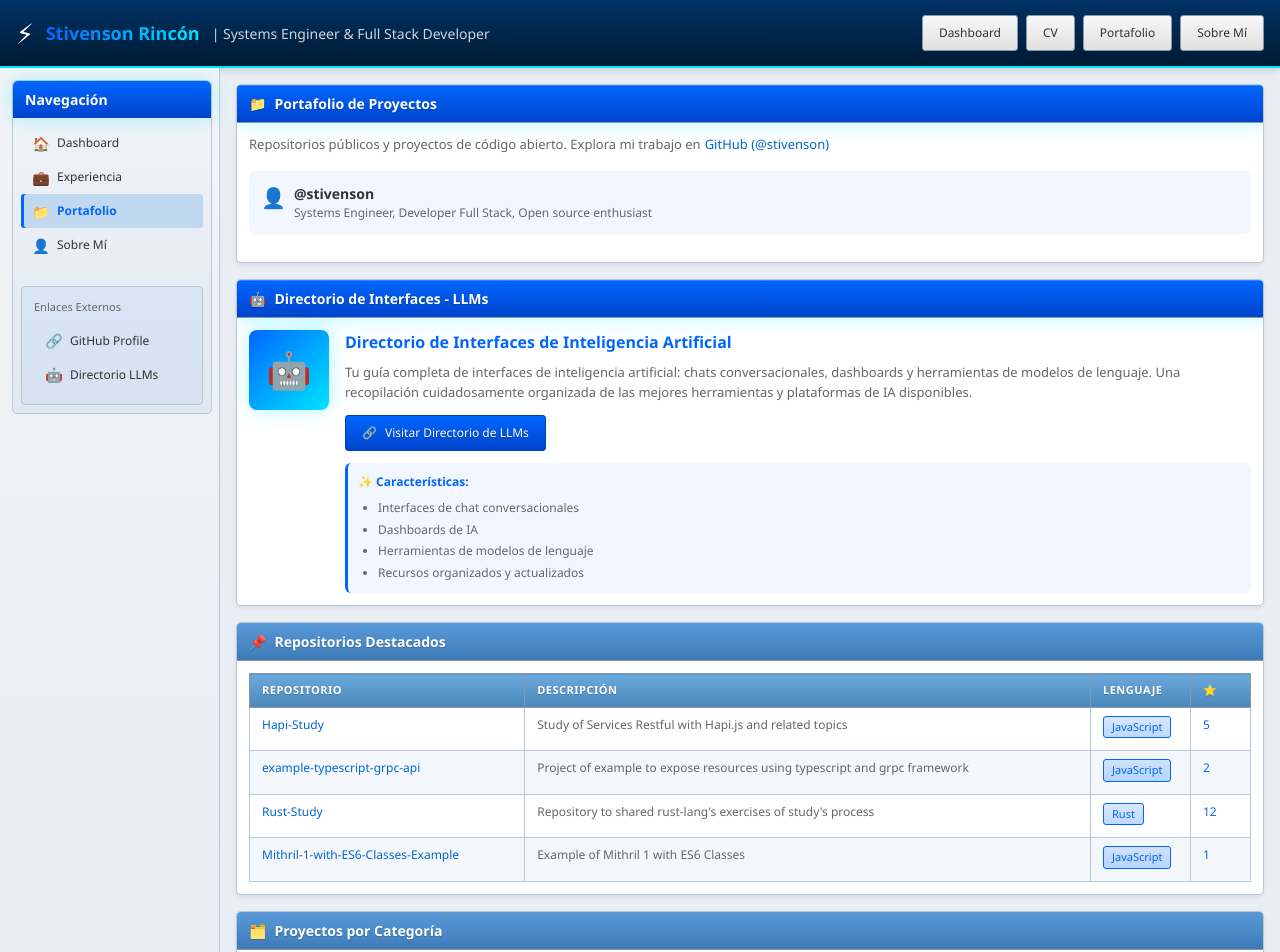
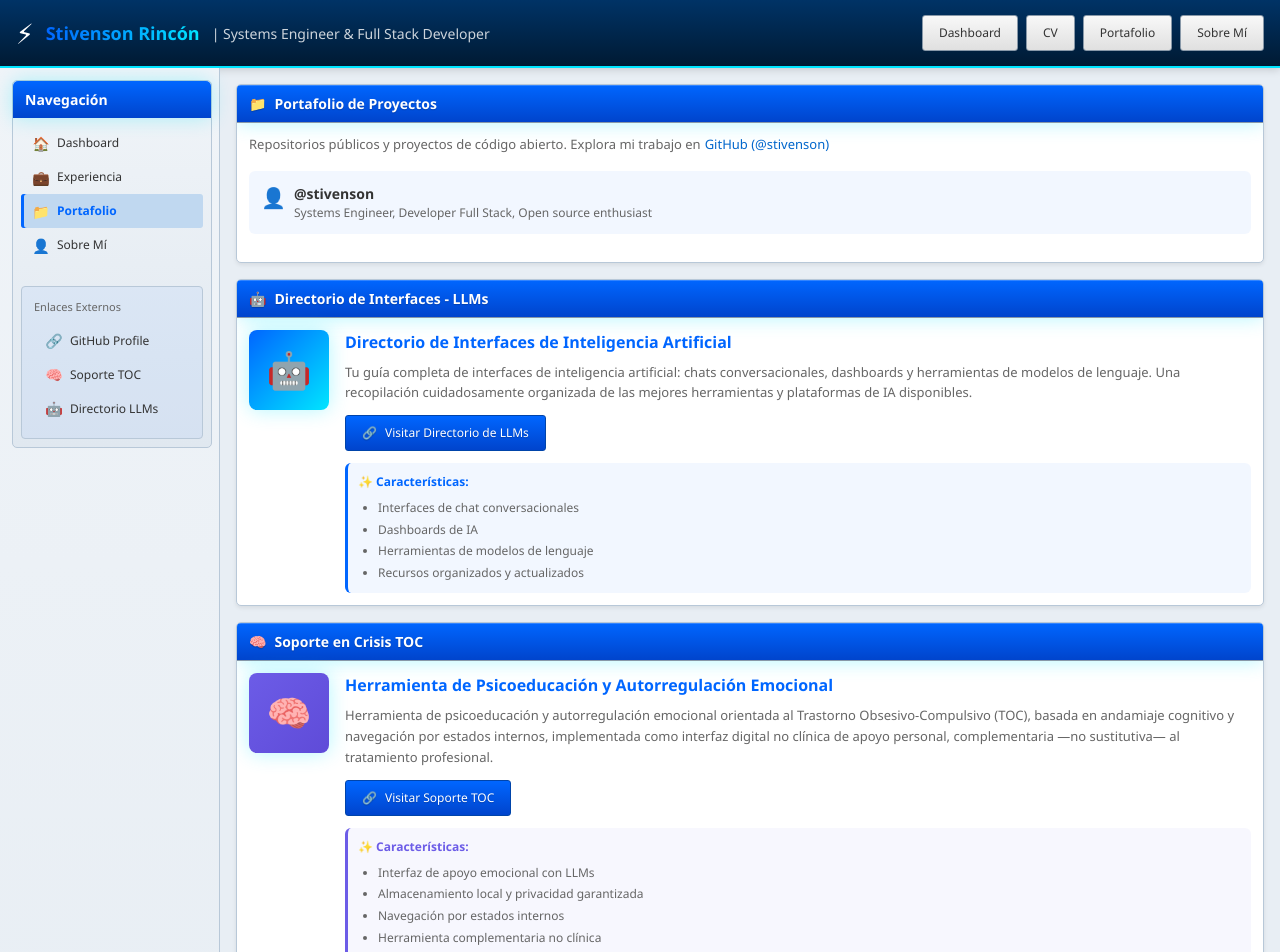
Before and after one commit to stivenson/stivenson.github.io, a React (Vite) app in the folder portfolio-spa/: page /#/portfolio in a window 1280 px wide. Shown: the top 952 px of the page. Built offline with nearby package versions, Linux system fonts and the light colour scheme.

Commit message:
Update portfolio with TOC support resources and new script file

```diff
--- a/portfolio-spa/src/components/Sidebar.tsx
+++ b/portfolio-spa/src/components/Sidebar.tsx
@@ -55,6 +55,16 @@ export function Sidebar() {
             GitHub Profile
           </a>
           <a
+            href="https://stivenson.github.io/toc_support.html"
+            target="_blank"
+            rel="noopener noreferrer"
+            className="rf-tree-item"
+            style={{ fontSize: '12px' }}
+          >
+            <span className="rf-tree-icon">🧠</span>
+            Soporte TOC
+          </a>
+          <a
             href="https://stivenson.github.io/llm-directory.html"
             target="_blank"
             rel="noopener noreferrer"
--- a/portfolio-spa/src/pages/Portfolio.tsx
+++ b/portfolio-spa/src/pages/Portfolio.tsx
@@ -194,6 +194,86 @@ export function Portfolio() {
         </div>
       </RichPanel>
 
+      {/* TOC Support Panel */}
+      <RichPanel title="Soporte en Crisis TOC" icon="🧠" electric>
+        <div style={{
+          display: 'flex',
+          gap: '16px',
+          alignItems: 'flex-start',
+          flexWrap: 'wrap'
+        }}>
+          <motion.div
+            initial={{ scale: 0.9, opacity: 0 }}
+            animate={{ scale: 1, opacity: 1 }}
+            style={{
+              width: '80px',
+              height: '80px',
+              minWidth: '60px',
+              minHeight: '60px',
+              borderRadius: '8px',
+              background: 'linear-gradient(135deg, #6c5ce7 0%, #5f4bd8 100%)',
+              display: 'flex',
+              alignItems: 'center',
+              justifyContent: 'center',
+              fontSize: '36px',
+              boxShadow: 'var(--electric-shadow)',
+              flexShrink: 0
+            }}
+          >
+            🧠
+          </motion.div>
+          <div style={{ flex: 1, minWidth: '200px' }}>
+            <h3 style={{
+              fontSize: '16px',
+              marginBottom: '8px',
+              color: 'var(--electric-blue)',
+              fontWeight: 600
+            }}>
+              Herramienta de Psicoeducación y Autorregulación Emocional
+            </h3>
+            <p style={{ fontSize: '13px', color: 'var(--rf-text-muted)', marginBottom: '12px', lineHeight: '1.6' }}>
+              Herramienta de psicoeducación y autorregulación emocional orientada al Trastorno Obsesivo-Compulsivo (TOC),
+              basada en andamiaje cognitivo y navegación por estados internos, implementada como interfaz digital no clínica
+              de apoyo personal, complementaria —no sustitutiva— al tratamiento profesional.
+            </p>
+            <motion.a
+              href="https://stivenson.github.io/toc_support.html"
+              target="_blank"
+              rel="noopener noreferrer"
+              className="rf-button primary"
+              style={{
+                display: 'inline-flex',
+                alignItems: 'center',
+                gap: '8px',
+                textDecoration: 'none'
+              }}
+              whileHover={{ scale: 1.05 }}
+              whileTap={{ scale: 0.95 }}
+            >
+              <span>🔗</span>
+              <span>Visitar Soporte TOC</span>
+            </motion.a>
+            <div style={{
+              marginTop: '12px',
+              padding: '10px',
+              background: 'rgba(108, 92, 231, 0.05)',
+              borderRadius: '6px',
+              borderLeft: '3px solid #6c5ce7'
+            }}>
+              <div style={{ fontSize: '12px', color: 'var(--rf-text-muted)' }}>
+                <strong style={{ color: '#6c5ce7' }}>✨ Características:</strong>
+                <ul style={{ marginTop: '6px', paddingLeft: '20px', lineHeight: '1.8' }}>
+                  <li>Interfaz de apoyo emocional con LLMs</li>
+                  <li>Almacenamiento local y privacidad garantizada</li>
+                  <li>Navegación por estados internos</li>
+                  <li>Herramienta complementaria no clínica</li>
+                </ul>
+              </div>
+            </div>
+          </div>
+        </div>
+      </RichPanel>
+
       {/* Pinned Repos Table */}
       <RichPanel title="Repositorios Destacados" icon="📌">
         <RichTable
```
Also changed, not shown: 2 other files (tests, documents, lock files or other folders).
